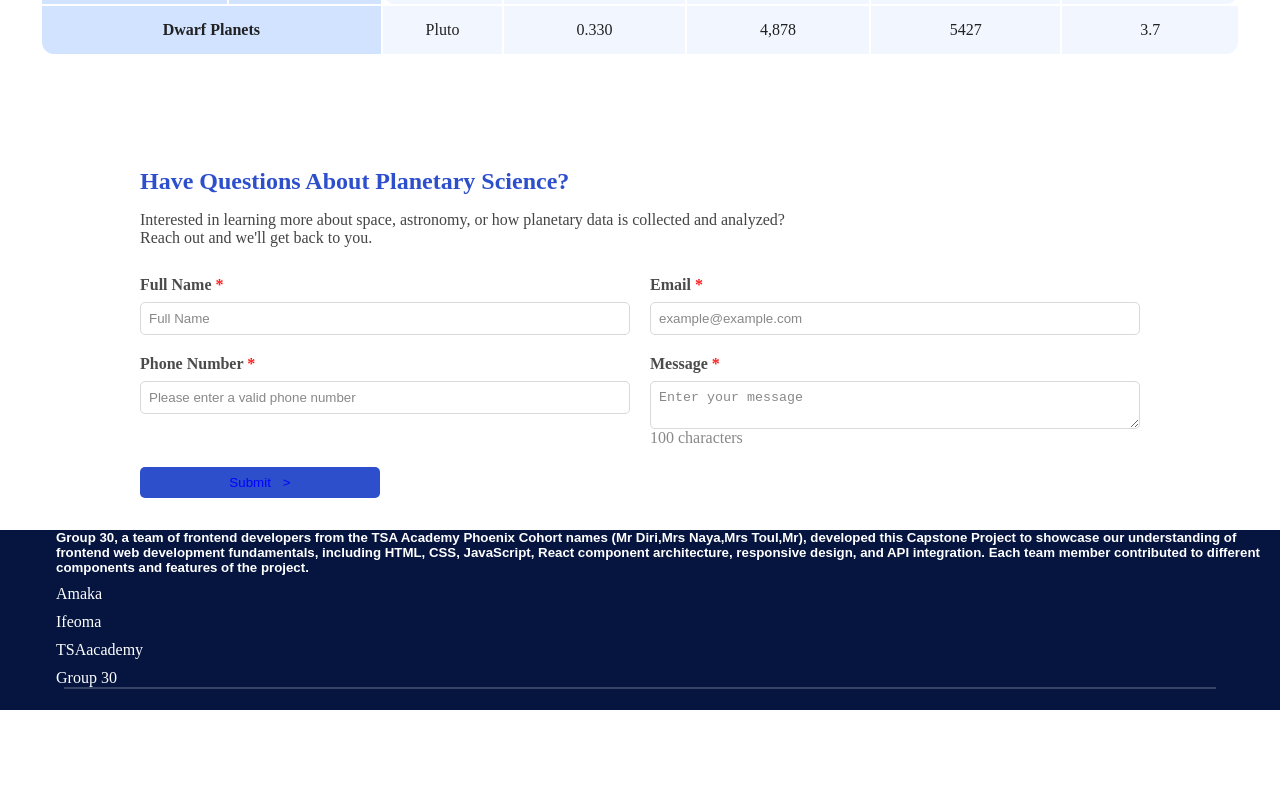
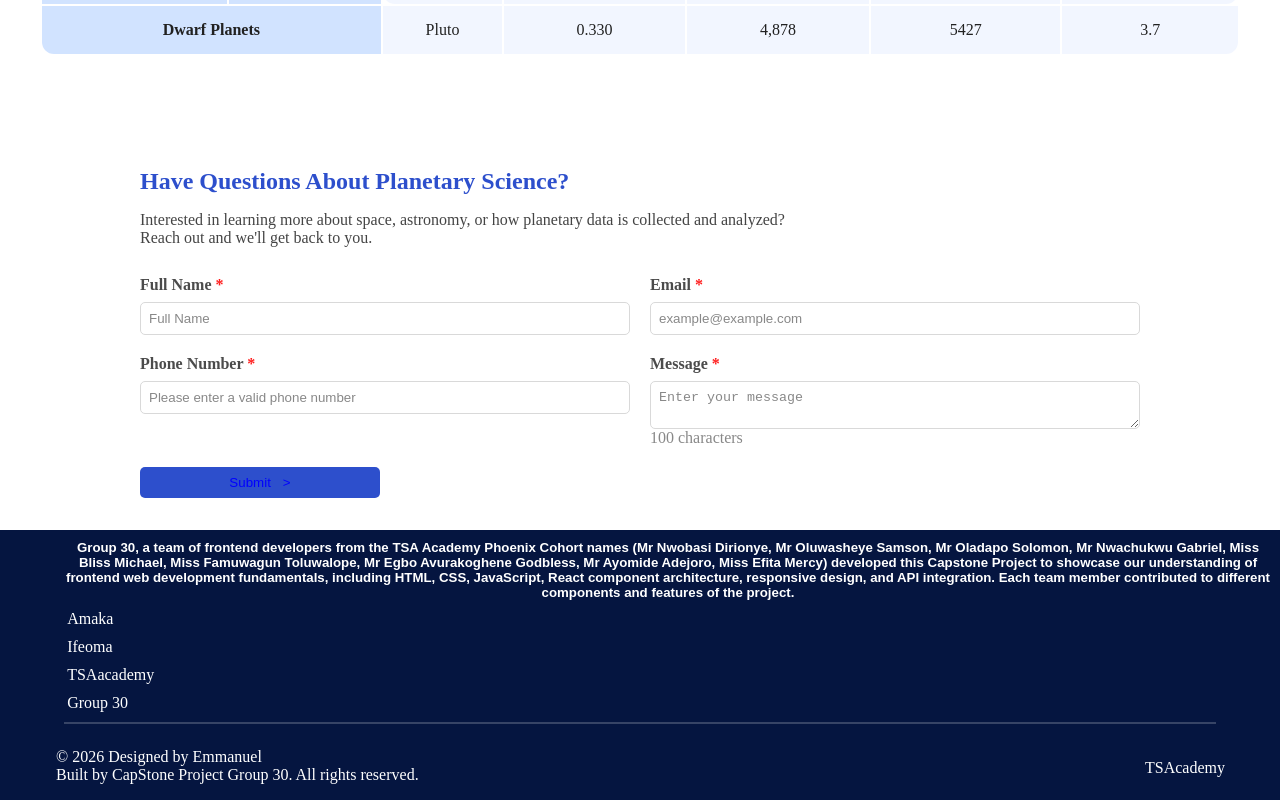
Before and after one commit to Einstein001-sketch/CapStone-Project-Group-30, a React (Vite) app: page / in a window 1280 px wide. Shown: the part 1531-2331 px from the top of the page. Before the commit the page ends 2280 px from the top, so only its background shows below. Built offline with nearby package versions, Linux system fonts and the light colour scheme; no server answers.

Commit message:
fix:update on footer headers name of team mates

```diff
--- a/src/Footer.css
+++ b/src/Footer.css
@@ -3,16 +3,15 @@ main {
 }
 
 footer {
-  height: 180px;
-  margin-top: auto;
+  height: 270px;
   background-color: #051540;
 }
 
 h5 {
-  margin-top: 25px;
-  font-family: sans-serif;
+  padding: 10px;
+  font-family: Arial;
   color: white;
-  text-align: start;
+  text-align: center;
   justify-content: start;
   margin-left: 3.5rem;
 }
@@ -25,8 +24,8 @@ h5 {
 }
 
 .Footer-Links ul li {
-  margin-top: 10px;
-  margin-left: 0.9rem;
+  margin-bottom: 10px;
+  margin-left: 4.2rem;
   list-style: none;
   text-decoration: none;
   text-align: start;
@@ -53,22 +52,3 @@ h5 {
   justify-content: end;
   margin: -25px 55px;
 }
-
-@media (min-width: 1024px) {
-  footer h5,
-  .bottom-footer p,
-  footer {
-  .bottom-footer p {
-    margin-left: 3.5rem;
-  }
-
-  .Footer-Links ul li {
-    margin-left: 3.5rem;
-  }
-
-  .left-p {
-    padding-right: 3rem;
-    text-align: start;
-    padding-right: 3.5rem;
-  }
-}
--- a/src/Footer.jsx
+++ b/src/Footer.jsx
@@ -5,11 +5,14 @@ export default function Footer() {
     <footer>
       <h5>
         Group 30, a team of frontend developers from the TSA Academy Phoenix
-        Cohort names (Mr Diri,Mrs Naya,Mrs Toul,Mr), developed this Capstone
-        Project to showcase our understanding of frontend web development
-        fundamentals, including HTML, CSS, JavaScript, React component
-        architecture, responsive design, and API integration. Each team member
-        contributed to different components and features of the project.
+        Cohort names (Mr Nwobasi Dirionye, Mr Oluwasheye Samson, Mr Oladapo
+        Solomon, Mr Nwachukwu Gabriel, Miss Bliss Michael, Miss Famuwagun
+        Toluwalope, Mr Egbo Avurakoghene Godbless, Mr Ayomide Adejoro, Miss
+        Efita Mercy) developed this Capstone Project to showcase our
+        understanding of frontend web development fundamentals, including HTML,
+        CSS, JavaScript, React component architecture, responsive design, and
+        API integration. Each team member contributed to different components
+        and features of the project.
       </h5>
       <div className="Footer-Links">
         <ul>
```
